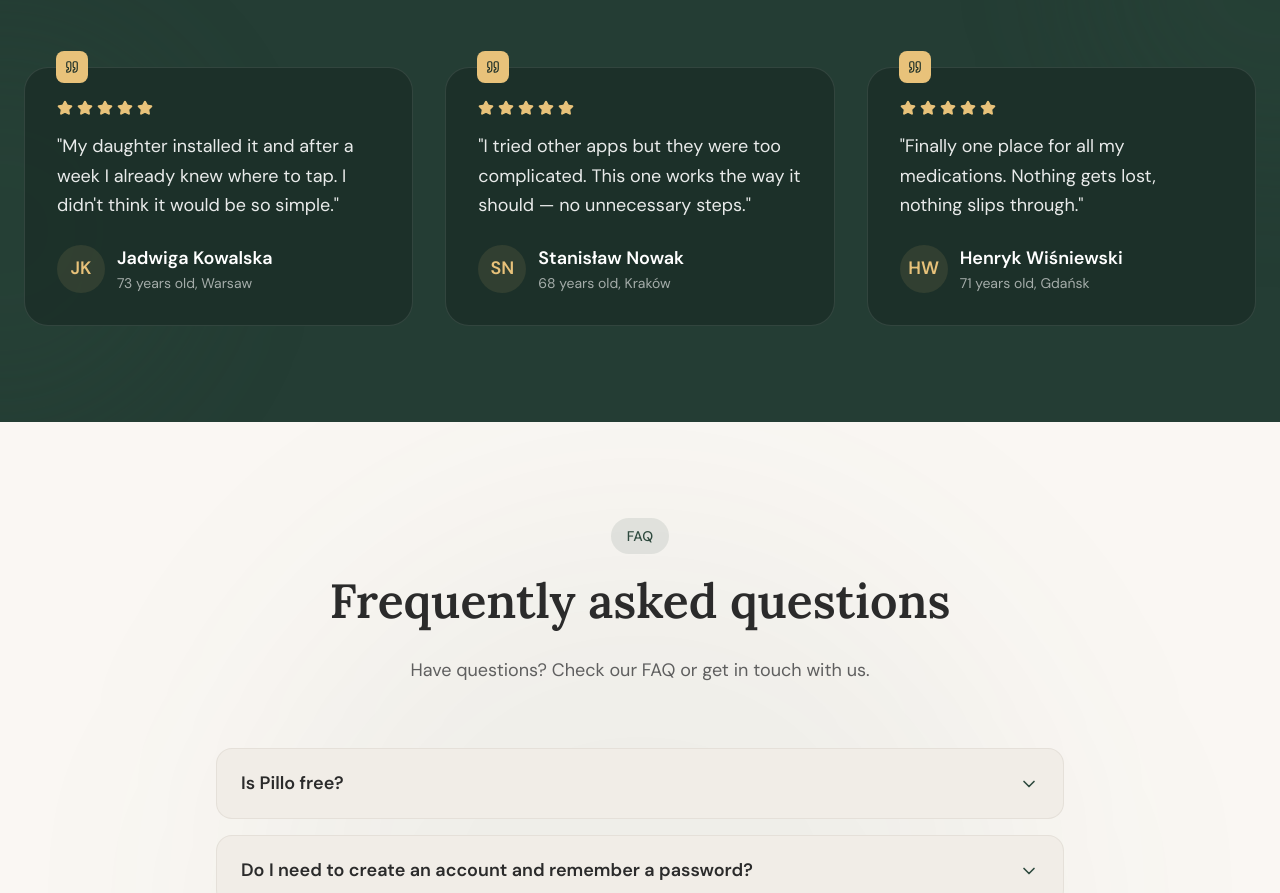
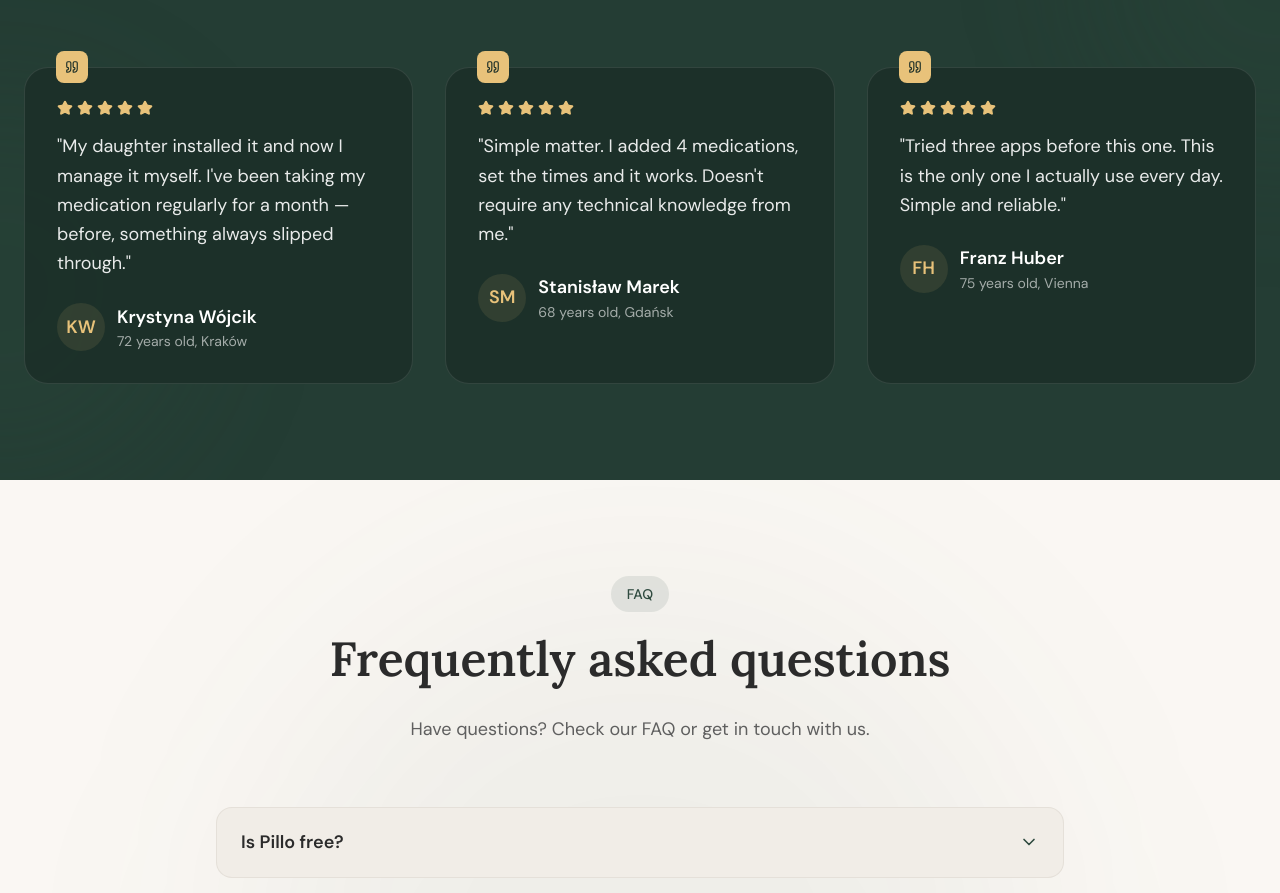
Before and after one commit to napioor31/pillo-landing, a React (Vite) app: page / in a window 1280 px wide. Shown: the part 2860-3753 px from the top of the page. Built offline with nearby package versions, Linux system fonts and the light colour scheme.

Commit message:
optimization

```diff
--- a/src/components/Navbar.jsx
+++ b/src/components/Navbar.jsx
@@ -36,8 +36,8 @@ const Navbar = ({ activeRole, onRoleChange, isDark = false }) => {
             }`}>Pillo</span>
         </a>
 
-        {/* Role Switcher — centered on sm+, right-aligned on mobile */}
-        <div className="sm:absolute sm:left-1/2 sm:-translate-x-1/2">
+        {/* Role Switcher — centered on lg+, right-aligned on mobile/tablet */}
+        <div className="lg:absolute lg:left-1/2 lg:-translate-x-1/2">
           <RoleSwitcher activeRole={activeRole} onRoleChange={onRoleChange} isDark={isDark && !isScrolled || isScrolled} />
         </div>
 
@@ -48,7 +48,7 @@ const Navbar = ({ activeRole, onRoleChange, isDark = false }) => {
             e.preventDefault();
             document.getElementById('download')?.scrollIntoView({ behavior: 'smooth' });
           }}
-          className={`hidden sm:flex items-center gap-2 px-5 py-2.5 rounded-full font-semibold transition-all duration-500 focus-visible:outline-none focus-visible:ring-2 focus-visible:ring-offset-2 ${isScrolled
+          className={`hidden lg:flex items-center gap-2 px-5 py-2.5 rounded-full font-semibold transition-all duration-500 focus-visible:outline-none focus-visible:ring-2 focus-visible:ring-offset-2 ${isScrolled
             ? 'bg-primary text-surface hover:bg-primary-dark focus-visible:ring-primary focus-visible:ring-offset-white'
             : isDark
               ? 'bg-white text-[#1B2E27] hover:bg-white/90 focus-visible:ring-white focus-visible:ring-offset-[#1B2E27]'
--- a/src/components/TestimonialsSection.jsx
+++ b/src/components/TestimonialsSection.jsx
@@ -1,10 +1,21 @@
+import { useState, useEffect } from 'react';
 import { motion } from 'framer-motion';
 import { Quote, Star } from 'lucide-react';
 import { useTranslation } from 'react-i18next';
 
+function pickRandom(arr, n) {
+  return [...arr].sort(() => Math.random() - 0.5).slice(0, n);
+}
+
 const TestimonialsSection = ({ activeRole = 'patient', testimonials = [] }) => {
   const isCaregiver = activeRole === 'caregiver';
-  const { t } = useTranslation();
+  const { t, i18n } = useTranslation();
+
+  const [displayed, setDisplayed] = useState(() => pickRandom(testimonials, 3));
+
+  useEffect(() => {
+    setDisplayed(pickRandom(testimonials, 3));
+  }, [activeRole, i18n.language]);
 
   return (
     <section className={`w-full py-14 sm:py-24 relative overflow-hidden transition-colors duration-700 ${
@@ -40,7 +51,7 @@ const TestimonialsSection = ({ activeRole = 'patient', testimonials = [] }) => {
         </motion.div>
 
         <div className="grid md:grid-cols-3 gap-8 pt-4">
-          {testimonials.map((testimonial, index) => (
+          {displayed.map((testimonial, index) => (
             <motion.div
               key={index}
               className="relative"
--- a/src/i18n/locales/de/landing.json
+++ b/src/i18n/locales/de/landing.json
@@ -41,21 +41,16 @@
       }
     ],
     "testimonials": [
-      {
-        "quote": "Meine Tochter hat es installiert und nach einer Woche wusste ich schon, wo ich tippen muss. Ich dachte nicht, dass es so einfach sein würde.",
-        "author": "Jadwiga Kowalska",
-        "role": "73 Jahre, Warschau"
-      },
-      {
-        "quote": "Ich habe andere Apps ausprobiert, aber sie waren zu kompliziert. Diese funktioniert so, wie sie soll — ohne unnötige Schritte.",
-        "author": "Stanisław Nowak",
-        "role": "68 Jahre, Krakau"
-      },
-      {
-        "quote": "Endlich ein Ort für alle meine Medikamente. Nichts geht verloren, nichts entgeht mir.",
-        "author": "Henryk Wiśniewski",
-        "role": "71 Jahre, Danzig"
-      }
+      { "quote": "Meine Tochter hat es installiert und jetzt bediene ich es selbst. Ich nehme meine Medikamente seit einem Monat regelmäßig — vorher ist immer etwas durchgerutscht.", "author": "Krystyna Wójcik", "role": "72 Jahre, Krakau" },
+      { "quote": "Einfache Sache. Ich habe 4 Medikamente hinzugefügt, die Zeiten eingestellt und es funktioniert. Erfordert keinerlei technische Kenntnisse.", "author": "Stanisław Marek", "role": "68 Jahre, Danzig" },
+      { "quote": "Ich habe schlechte Augen, deshalb hilft das Vorlesen sehr. Mein Enkel sagte, es sei unkompliziert — und er hatte Recht.", "author": "Irena Kowalczyk", "role": "78 Jahre, Breslau" },
+      { "quote": "Kein Registrieren, kein Passwort erfinden. Das war meine Bedingung. Ich empfehle es älteren Menschen.", "author": "Halina Brzezińska", "role": "70 Jahre, Posen" },
+      { "quote": "Drei Apps ausprobiert, bevor ich diese gefunden habe. Das ist die einzige, die ich wirklich jeden Tag benutze. Einfach und zuverlässig.", "author": "Franz Huber", "role": "75 Jahre, Wien" },
+      { "quote": "Ich habe mein Konto mit meiner Tochter verbunden und muss ihr nicht mehr melden, dass ich die Medikamente genommen habe. Wir sind beide zufrieden.", "author": "Ryszard Dąbrowski", "role": "58 Jahre, Kattowitz" },
+      { "quote": "Ich bin 81 Jahre alt und komme alleine zurecht. Großer Knopf, lesbarer Text, laute Benachrichtigungen. Mehr brauche ich nicht.", "author": "Elżbieta Kamińska", "role": "81 Jahre, Lublin" },
+      { "quote": "Komplizierter Zeitplan nach der Behandlung — Pillo schafft das problemlos. Andere Apps kamen durcheinander bei mehr als 3 Medikamenten.", "author": "Marta Lewandowska", "role": "52 Jahre, Warschau" },
+      { "quote": "Das Alle-8-Stunden-Medikament hat sofort nach der Einrichtung funktioniert. Die Erinnerung wiederholt sich, wenn ich nicht antworte — das passt mir sehr gut.", "author": "Bogdan Wiśniewski", "role": "66 Jahre, Bromberg" },
+      { "quote": "Benutze es seit 6 Wochen. Es ist nicht perfekt, aber es tut, wofür es da ist, und macht das Leben nicht komplizierter.", "author": "Zofia Adamska", "role": "74 Jahre, Białystok" }
     ],
     "faq": [
       {
@@ -127,21 +122,16 @@
       }
     ],
     "testimonials": [
-      {
-        "quote": "Ich wohne weit von meinen Eltern entfernt und lebte lange mit Hintergrundangst. Jetzt weiß ich es einfach. Das ist ein riesiger Unterschied.",
-        "author": "Anna Nowicka",
-        "role": "Tochter, Breslau"
-      },
-      {
-        "quote": "Ich betreue zwölf Senioren. Früher musste ich alles im Kopf behalten — jetzt macht Pillo das für mich.",
-        "author": "Maria Kowalska",
-        "role": "Gemeindeschwester"
-      },
-      {
-        "quote": "Papa vergaß manchmal und schämte sich zuzugeben. Jetzt sehe ich es selbst und kann reagieren — ohne ein großes Thema daraus zu machen.",
-        "author": "Piotr Wiśniewski",
-        "role": "Sohn, Danzig"
-      }
+      { "quote": "Mama ist 76, hat immer vergessen. Jetzt sehe ich in der App, ob sie ihre Medikamente genommen hat, und muss nicht mehr jeden Tag anrufen.", "author": "Agnieszka Zielińska", "role": "44 Jahre, Warschau" },
+      { "quote": "Über das Telefon mit meinem Vater eingerichtet — hat vielleicht 20 Minuten gedauert. Das Dashboard ist übersichtlich, Benachrichtigungen funktionieren.", "author": "Piotr Kowalski", "role": "38 Jahre, Gdynia" },
+      { "quote": "Ich habe zwei verbundene Personen in einer App. Ich schaue einmal täglich rein, sehe ob alles in Ordnung ist. Das reicht mir.", "author": "Katarzyna Nowak", "role": "51 Jahre, Krakau" },
+      { "quote": "Ich nutze es beruflich und privat für meinen Vater. Die App überhäuft einen nicht mit Alarmen für jede Kleinigkeit — das schätze ich sehr.", "author": "Dorota Wiśniewska", "role": "48 Jahre, Breslau" },
+      { "quote": "Die Wochendosis-Historie zeigt, ob mein Vater ein Muster beim Auslassen hat. Das ist mehr als mir andere Tools bieten konnten.", "author": "Marek Jankowski", "role": "42 Jahre, Lodsch" },
+      { "quote": "Papa hat Alzheimer. Statt 3 Anrufen täglich habe ich eine Dashboard-Überprüfung. Das reicht.", "author": "Tomasz Krawczyk", "role": "40 Jahre, Rzeszów" },
+      { "quote": "Einfach einzurichten, Mama hat es nach dem ersten Zeigen selbst verstanden. Benachrichtigungen kommen schnell.", "author": "Joanna Piotrowska", "role": "33 Jahre, Danzig" },
+      { "quote": "Die Benachrichtigung über eine verpasste Dosis kommt sofort. Nicht nach 2 Stunden — sofort. Das war das Einzige, was ich wirklich brauchte.", "author": "Anna Wojciechowska", "role": "55 Jahre, Stettin" },
+      { "quote": "Das Wochendiagramm gibt einen schnellen Überblick, ohne ins Detail zu gehen. Nützlich, wenn ich wenig Zeit habe.", "author": "Michał Szymański", "role": "35 Jahre, Posen" },
+      { "quote": "Papa ist skeptisch gegenüber Technik, aber nach einer Woche öffnet er die App selbst und drückt den Knopf. Ich hätte nicht erwartet, dass es so gut läuft.", "author": "Beata Mazur", "role": "46 Jahre, Lublin" }
     ],
     "faq": [
       {
--- a/src/i18n/locales/en/landing.json
+++ b/src/i18n/locales/en/landing.json
@@ -41,21 +41,16 @@
       }
     ],
     "testimonials": [
-      {
-        "quote": "My daughter installed it and after a week I already knew where to tap. I didn't think it would be so simple.",
-        "author": "Jadwiga Kowalska",
-        "role": "73 years old, Warsaw"
-      },
-      {
-        "quote": "I tried other apps but they were too complicated. This one works the way it should — no unnecessary steps.",
-        "author": "Stanisław Nowak",
-        "role": "68 years old, Kraków"
-      },
-      {
-        "quote": "Finally one place for all my medications. Nothing gets lost, nothing slips through.",
-        "author": "Henryk Wiśniewski",
-        "role": "71 years old, Gdańsk"
-      }
+      { "quote": "My daughter installed it and now I manage it myself. I've been taking my medication regularly for a month — before, something always slipped through.", "author": "Krystyna Wójcik", "role": "72 years old, Kraków" },
+      { "quote": "Simple matter. I added 4 medications, set the times and it works. Doesn't require any technical knowledge from me.", "author": "Stanisław Marek", "role": "68 years old, Gdańsk" },
+      { "quote": "My eyesight is poor so having it read aloud helps a lot. My grandson said it wasn't complicated — and he was right.", "author": "Irena Kowalczyk", "role": "78 years old, Wrocław" },
+      { "quote": "No need to register anywhere or come up with a password. That was my condition. I recommend it to older people.", "author": "Halina Brzezińska", "role": "70 years old, Poznań" },
+      { "quote": "Tried three apps before this one. This is the only one I actually use every day. Simple and reliable.", "author": "Franz Huber", "role": "75 years old, Vienna" },
+      { "quote": "I connected my account with my daughter and no longer need to report that I've taken my medication. Both of us are happy.", "author": "Ryszard Dąbrowski", "role": "58 years old, Katowice" },
+      { "quote": "I'm 81 years old and I manage on my own. Big button, readable text, loud notifications. I don't need anything more.", "author": "Elżbieta Kamińska", "role": "81 years old, Lublin" },
+      { "quote": "Complex schedule after treatment — Pillo handles it without a problem. Other apps got confused with more than 3 medications.", "author": "Marta Lewandowska", "role": "52 years old, Warsaw" },
+      { "quote": "The every-8-hours medication worked right after setup. The reminder repeats if I don't respond — that suits me perfectly.", "author": "Bogdan Wiśniewski", "role": "66 years old, Bydgoszcz" },
+      { "quote": "Using it for 6 weeks. It's not perfect but it does what it's meant to and doesn't complicate life.", "author": "Zofia Adamska", "role": "74 years old, Białystok" }
     ],
     "faq": [
       {
@@ -127,21 +122,16 @@
       }
     ],
     "testimonials": [
-      {
-        "quote": "I live far from my parents and for a long time I lived with background anxiety. Now I just know. It makes a huge difference.",
-        "author": "Anna Nowicka",
-        "role": "Daughter, Wrocław"
-      },
-      {
-        "quote": "I care for twelve seniors. Before, I had to keep everything in my head — now Pillo does it for me.",
-        "author": "Maria Kowalska",
-        "role": "Home care nurse"
-      },
-      {
-        "quote": "Dad sometimes forgot and was embarrassed to admit it. Now I see it myself and can respond — without making a big deal of it.",
-        "author": "Piotr Wiśniewski",
-        "role": "Son, Gdańsk"
-      }
+      { "quote": "Mum is 76, always forgot. Now I can see in the app whether she took her medication and don't need to call every day to check.", "author": "Agnieszka Zielińska", "role": "44 years old, Warsaw" },
+      { "quote": "Set it up over the phone with my dad — took maybe 20 minutes. The dashboard is clear, alerts work.", "author": "Piotr Kowalski", "role": "38 years old, Gdynia" },
+      { "quote": "I have two connected people in one app. I check in once a day, see if everything's OK. That's all I need.", "author": "Katarzyna Nowak", "role": "51 years old, Kraków" },
+      { "quote": "I use it professionally and personally for my dad. The app doesn't bombard you with alerts for every little thing — I really appreciate that.", "author": "Dorota Wiśniewska", "role": "48 years old, Wrocław" },
+      { "quote": "The weekly dose history shows whether my father has any pattern of skipping. That's more than any other tool gave me.", "author": "Marek Jankowski", "role": "42 years old, Łódź" },
+      { "quote": "Dad has Alzheimer's. Instead of 3 calls a day I have one dashboard check. That's enough.", "author": "Tomasz Krawczyk", "role": "40 years old, Rzeszów" },
+      { "quote": "Easy to set up, mum figured it out herself after the first walkthrough. Notifications come through quickly.", "author": "Joanna Piotrowska", "role": "33 years old, Gdańsk" },
+      { "quote": "The missed dose alert comes immediately. Not in 2 hours — right away. That was the only thing I really needed.", "author": "Anna Wojciechowska", "role": "55 years old, Szczecin" },
+      { "quote": "The weekly chart gives a quick overview without diving into details. Useful when I don't have much time.", "author": "Michał Szymański", "role": "35 years old, Poznań" },
+      { "quote": "Dad is skeptical about technology, but after a week he opens the app himself and presses the button. I didn't expect it to go so smoothly.", "author": "Beata Mazur", "role": "46 years old, Lublin" }
     ],
     "faq": [
       {
--- a/src/i18n/locales/pl/landing.json
+++ b/src/i18n/locales/pl/landing.json
@@ -41,21 +41,16 @@
       }
     ],
     "testimonials": [
-      {
-        "quote": "Córka mi to zainstalowała i po tygodniu już sama wiedziałam, gdzie klikać. Nie myślałam, że to będzie takie proste.",
-        "author": "Jadwiga Kowalska",
-        "role": "73 lata, Warszawa"
-      },
-      {
-        "quote": "Próbowałem innych aplikacji, ale były za skomplikowane. Ta działa tak jak powinna — bez zbędnych kroków.",
-        "author": "Stanisław Nowak",
-        "role": "68 lat, Kraków"
-      },
-      {
-        "quote": "Nareszcie mam jedno miejsce dla wszystkich leków. Nic nie ginie, nic nie umyka.",
-        "author": "Henryk Wiśniewski",
-        "role": "71 lat, Gdańsk"
-      }
+      { "quote": "Córka zainstalowała, teraz sama obsługuję. Leki biorę regularnie od miesiąca, wcześniej zawsze coś umknęło.", "author": "Krystyna Wójcik", "role": "72 lata, Kraków" },
+      { "quote": "Prosta sprawa. Dodałem 4 leki, ustawiłem godziny i działa. Nie wymaga ode mnie żadnej wiedzy technicznej.", "author": "Stanisław Marek", "role": "68 lat, Gdańsk" },
+      { "quote": "Mam słaby wzrok więc czytanie na głos bardzo pomaga. Wnuk mówił że to nieskomplikowane i miał rację.", "author": "Irena Kowalczyk", "role": "78 lat, Wrocław" },
+      { "quote": "Nie trzeba się nigdzie rejestrować ani wymyślać hasła. To był dla mnie warunek. Polecam starszym osobom.", "author": "Halina Brzezińska", "role": "70 lat, Poznań" },
+      { "quote": "Próbowałem trzech aplikacji przed tą. To jedyna, z której korzystam każdego dnia. Prosta i niezawodna.", "author": "Franz Huber", "role": "75 lat, Wiedeń" },
+      { "quote": "Połączyłem konto z córką i już nie muszę jej meldować że wziąłem leki. Oboje zadowoleni.", "author": "Ryszard Dąbrowski", "role": "58 lat, Katowice" },
+      { "quote": "Mam 81 lat i daję radę sama. Przycisk duży, tekst czytelny, powiadomienia głośne. Nic więcej nie potrzebuję.", "author": "Elżbieta Kamińska", "role": "81 lat, Lublin" },
+      { "quote": "Skomplikowany harmonogram po leczeniu — Pillo ogarnia bez problemu. Inne aplikacje się gubiły przy więcej niż 3 lekach.", "author": "Marta Lewandowska", "role": "52 lata, Warszawa" },
+      { "quote": "Lek co 8 godzin działał od razu po ustawieniu. Przypomnienie powtarza się jeśli nie odpowiem, co mi bardzo odpowiada.", "author": "Bogdan Wiśniewski", "role": "66 lat, Bydgoszcz" },
+      { "quote": "Używam od 6 tygodni. Nie jest idealna ale robi to do czego służy i nie komplikuje życia.", "author": "Zofia Adamska", "role": "74 lata, Białystok" }
     ],
     "faq": [
       {
@@ -127,21 +122,16 @@
       }
     ],
     "testimonials": [
-      {
-        "quote": "Mieszkam daleko od rodziców i przez długi czas żyłam z niepokojem w tle. Teraz po prostu wiem. To ogromna różnica.",
-        "author": "Anna Nowicka",
-        "role": "Córka, Wrocław"
-      },
-      {
-        "quote": "Opiekuję się dwunastoma seniorami. Wcześniej musiałam wszystko trzymać w głowie — teraz Pillo robi to za mnie.",
-        "author": "Maria Kowalska",
-        "role": "Pielęgniarka środowiskowa"
-      },
-      {
-        "quote": "Tata czasem zapominał i wstydził się przyznać. Teraz widzę to sama i mogę zareagować — bez robienia z tego sprawy.",
-        "author": "Piotr Wiśniewski",
-        "role": "Syn, Gdańsk"
-      }
+      { "quote": "Mama 76 lat, zawsze zapominała. Teraz widzę w aplikacji czy wzięła leki i nie muszę dzwonić codziennie żeby sprawdzić.", "author": "Agnieszka Zielińska", "role": "44 lata, Warszawa" },
+      { "quote": "Skonfigurowałem przez telefon z tatą — zajęło może 20 minut. Dashboard jest czytelny, alerty działają.", "author": "Piotr Kowalski", "role": "38 lat, Gdynia" },
+      { "quote": "Mam dwie połączone osoby w jednej aplikacji. Wchodzę raz dziennie, widzę czy wszystko ok. Tyle mi potrzeba.", "author": "Katarzyna Nowak", "role": "51 lat, Kraków" },
+      { "quote": "Używam zawodowo i prywatnie dla taty. Aplikacja nie zasypuje alarmami przy każdej drobnostce, co bardzo doceniam.", "author": "Dorota Wiśniewska", "role": "48 lat, Wrocław" },
+      { "quote": "Historia dawek z tygodnia pokazuje czy ojciec ma jakiś wzorzec pomijania. To więcej niż mi dawały inne narzędzia.", "author": "Marek Jankowski", "role": "42 lata, Łódź" },
+      { "quote": "Tata z Alzheimerem. Zamiast 3 telefonów dziennie mam jedno sprawdzenie dashboardu. To wystarczy.", "author": "Tomasz Krawczyk", "role": "40 lat, Rzeszów" },
+      { "quote": "Łatwa w konfiguracji, mama ogarnęła sama po pierwszym pokazaniu. Powiadomienia dochodzą szybko.", "author": "Joanna Piotrowska", "role": "33 lata, Gdańsk" },
+      { "quote": "Alert o pominiętej dawce przychodzi od razu. Nie za 2 godziny — od razu. To jedyna rzecz której naprawdę potrzebowałam.", "author": "Anna Wojciechowska", "role": "55 lat, Szczecin" },
+      { "quote": "Wykres tygodniowy daje szybki przegląd bez wchodzenia w szczegóły. Przydatny kiedy mam mało czasu.", "author": "Michał Szymański", "role": "35 lat, Poznań" },
+      { "quote": "Tata sceptyczny wobec technologii, ale po tygodniu sam otwiera aplikację i naciska przycisk. Nie spodziewałam się że to tak pójdzie.", "author": "Beata Mazur", "role": "46 lat, Lublin" }
     ],
     "faq": [
       {
```
Also changed, not shown: src/components/HeroSection.jsx (+9 -27 lines).
